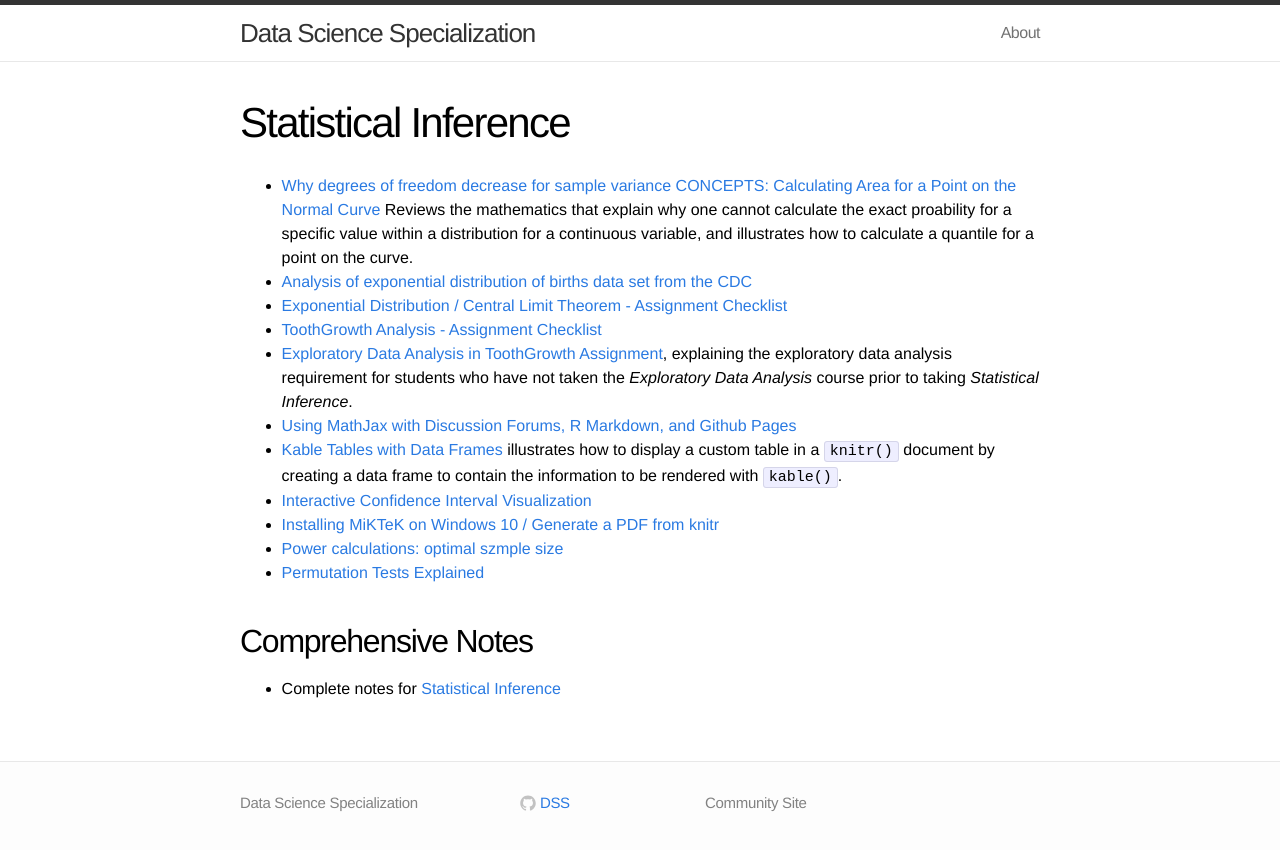
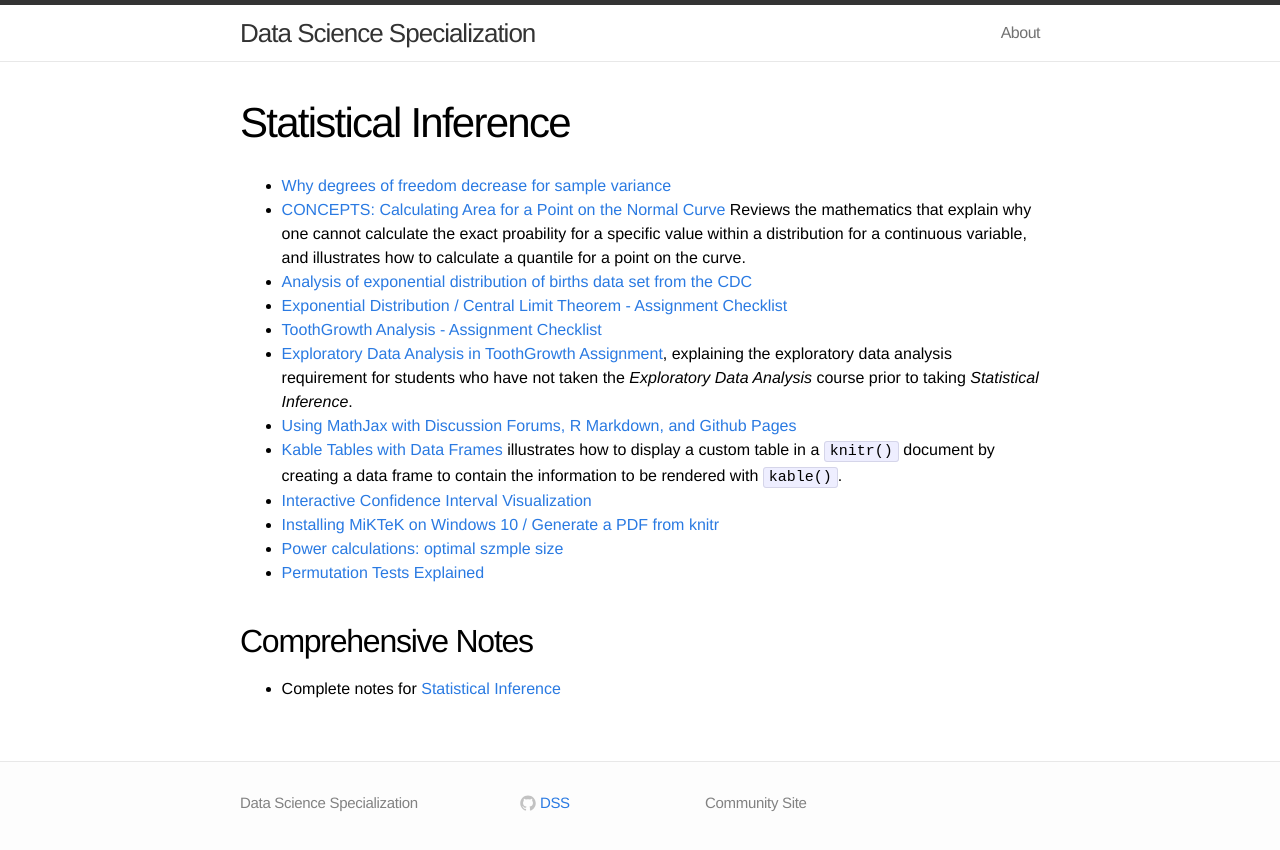
Before and after one commit to DataScienceSpecialization/DataScienceSpecialization.github.io, a Jekyll site: the page built from statinf.md, in a window 1280 px wide. Shown: the top 850 px of the page. Built offline with Jekyll 4.4.1, drawn with Linux system fonts in a browser that asks for light colours.

Commit message:
Add missing dash in bullet list

```diff
--- a/statinf.md
+++ b/statinf.md
@@ -5,7 +5,7 @@
 ---
 
 - [Why degrees of freedom decrease for sample variance](https://github.com/Manu58/bias/blob/master/bias.pdf)
-[CONCEPTS: Calculating Area for a Point on the Normal Curve](http://bit.ly/2hw5AMF) Reviews the mathematics that explain why one cannot calculate the exact proability for a specific value within a distribution for a continuous variable, and illustrates how to calculate a quantile for a point on the curve.
+- [CONCEPTS: Calculating Area for a Point on the Normal Curve](http://bit.ly/2hw5AMF) Reviews the mathematics that explain why one cannot calculate the exact proability for a specific value within a distribution for a continuous variable, and illustrates how to calculate a quantile for a point on the curve.
 - [Analysis of exponential distribution of births data set from the CDC](https://gist.github.com/ProgramErgoSum/5316008387746fcd84de)
 - [Exponential Distribution / Central Limit Theorem - Assignment Checklist](https://github.com/lgreski/datasciencectacontent/blob/master/markdown/statinf-expDistChecklist.md)
 - [ToothGrowth Analysis - Assignment Checklist](https://github.com/lgreski/datasciencectacontent/blob/master/markdown/ToothGrowthChecklist.md)
```
